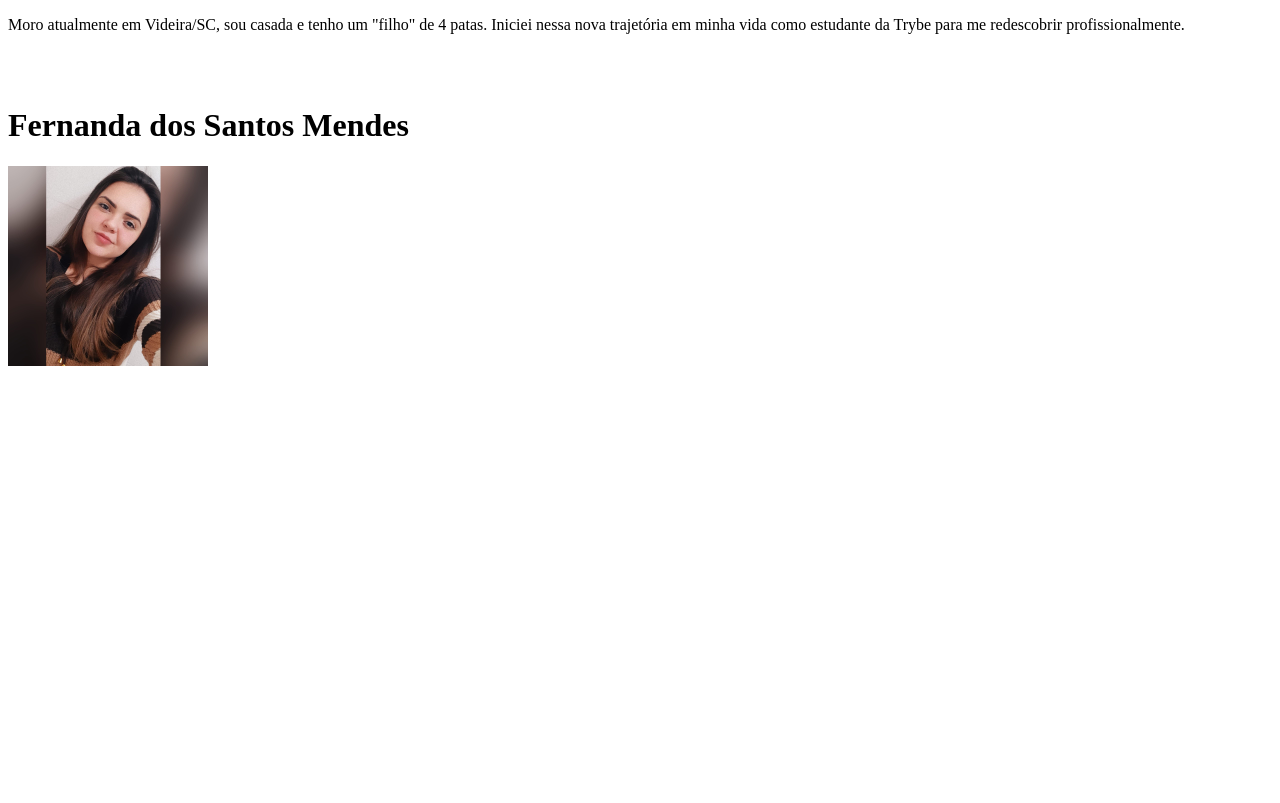
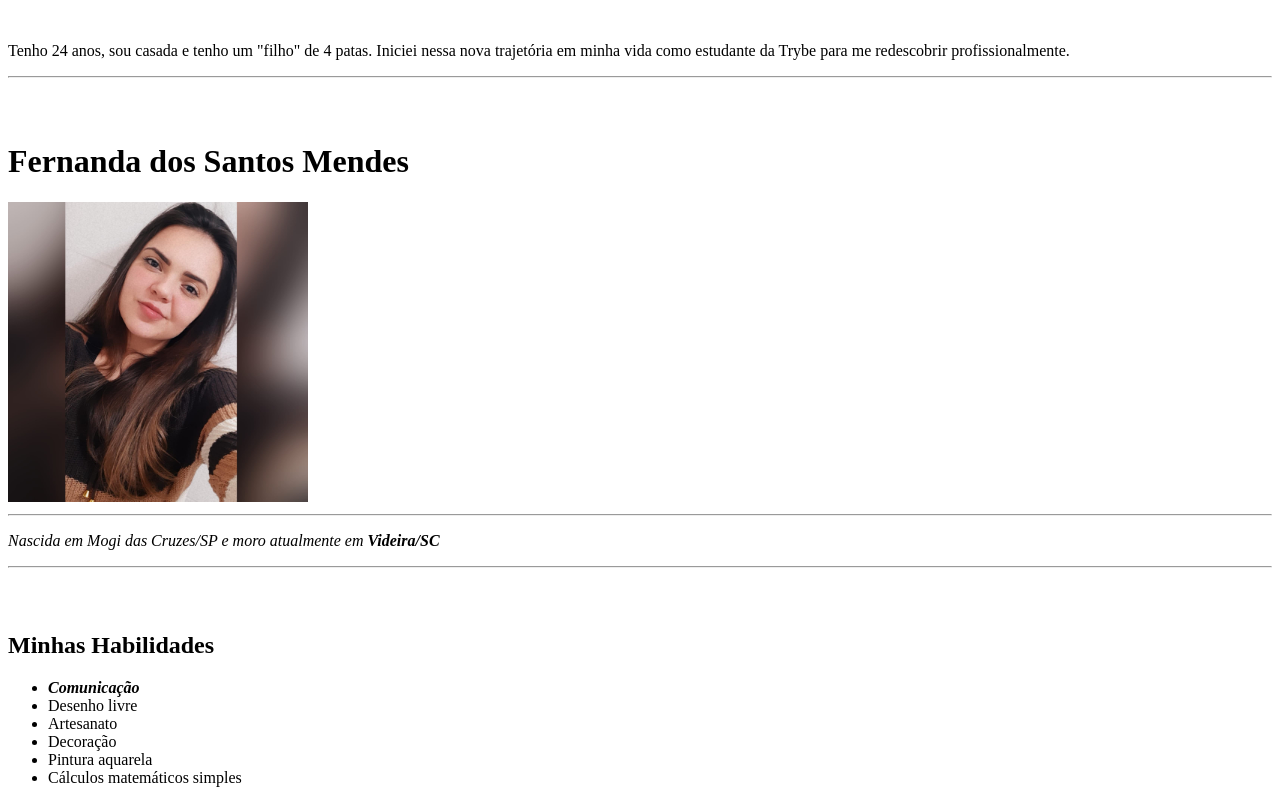
Before and after one commit to fernanda-smendes/fernanda-smendes.github.io, a plain HTML site: page index.html in a window 1280 px wide. Drawn offline with Linux system fonts and the light colour scheme.

Commit message:
formatação do texto e adicionado lista de habiilidades

```diff
--- a/index.html
+++ b/index.html
@@ -7,9 +7,23 @@
     <title>Document</title>
 </head>
 <body>
-    <p href="#sobre-mim">Moro atualmente em Videira/SC, sou casada e tenho um "filho" de 4 patas. Iniciei nessa nova trajetória em minha vida como estudante da Trybe para me redescobrir profissionalmente.</p>
-    <br><br>
+    <br><p href="#sobre-mim">Tenho 24 anos, sou casada e tenho um "filho" de 4 patas. Iniciei nessa nova trajetória em minha vida como estudante da Trybe para me redescobrir profissionalmente.</p>
+    <hr><br><br>
     <h1 class="meu-nome">Fernanda dos Santos Mendes</h1>
-    <img src="Perfil.jpeg" width="200px" alt="Fernanda Mendes">
+    <img src="Perfil.jpeg" width="300px" alt="Fernanda Mendes">
+    <hr>
+    <p href="#natalidade"><em>Nascida em Mogi das Cruzes/SP e moro atualmente em <strong>Videira/SC</strong></em></p>
+    <hr><br><br>
+    <h2>Minhas Habilidades</h2>
+    <ul>
+        <li><strong><em>Comunicação</em></strong></li>
+        <li>Desenho livre</li>
+        <li>Artesanato</li>
+        <li>Decoração</li>
+        <li>Pintura aquarela</li>
+        <li>Cálculos matemáticos simples</li>
+    </ul>
+
+
 </body>
 </html>
```
